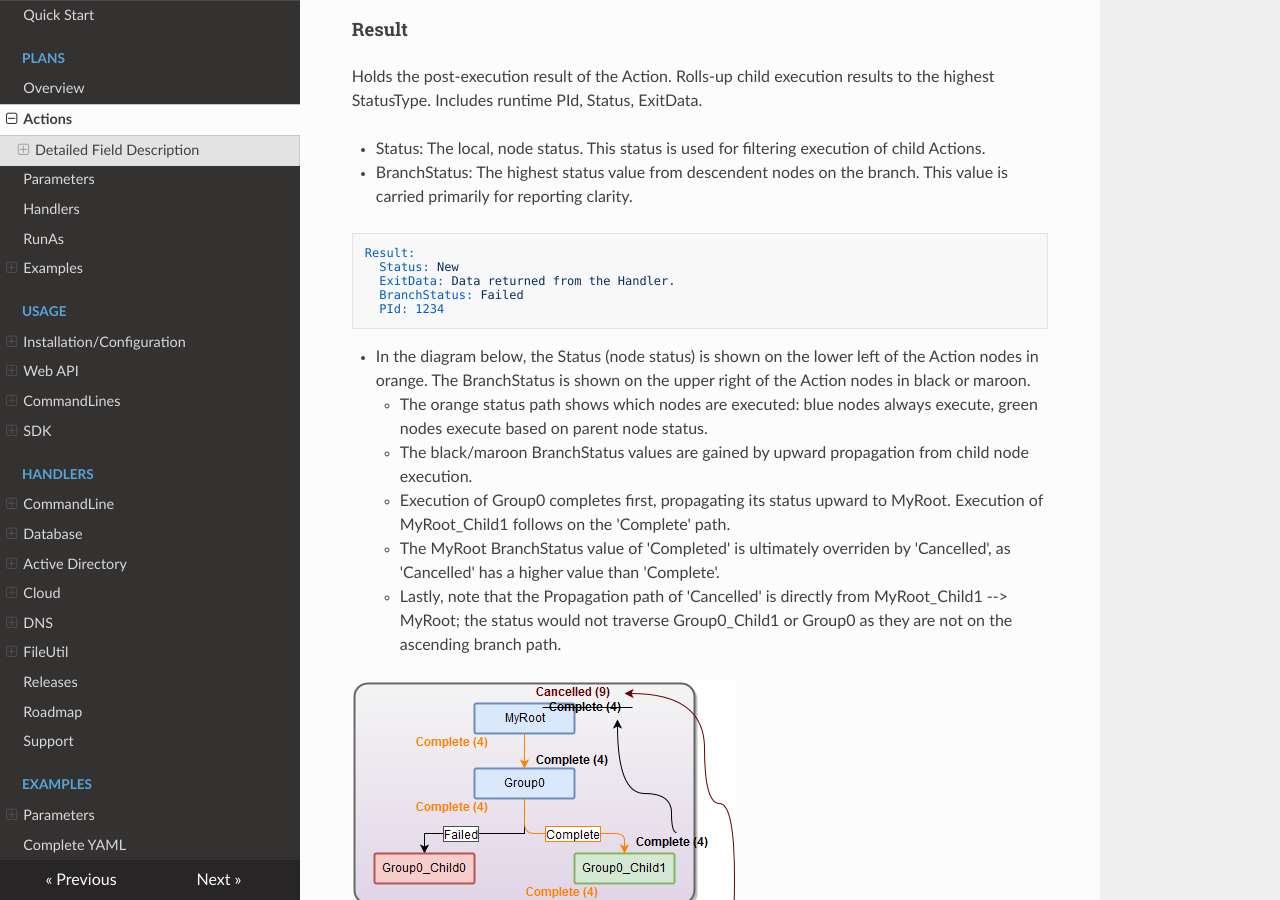
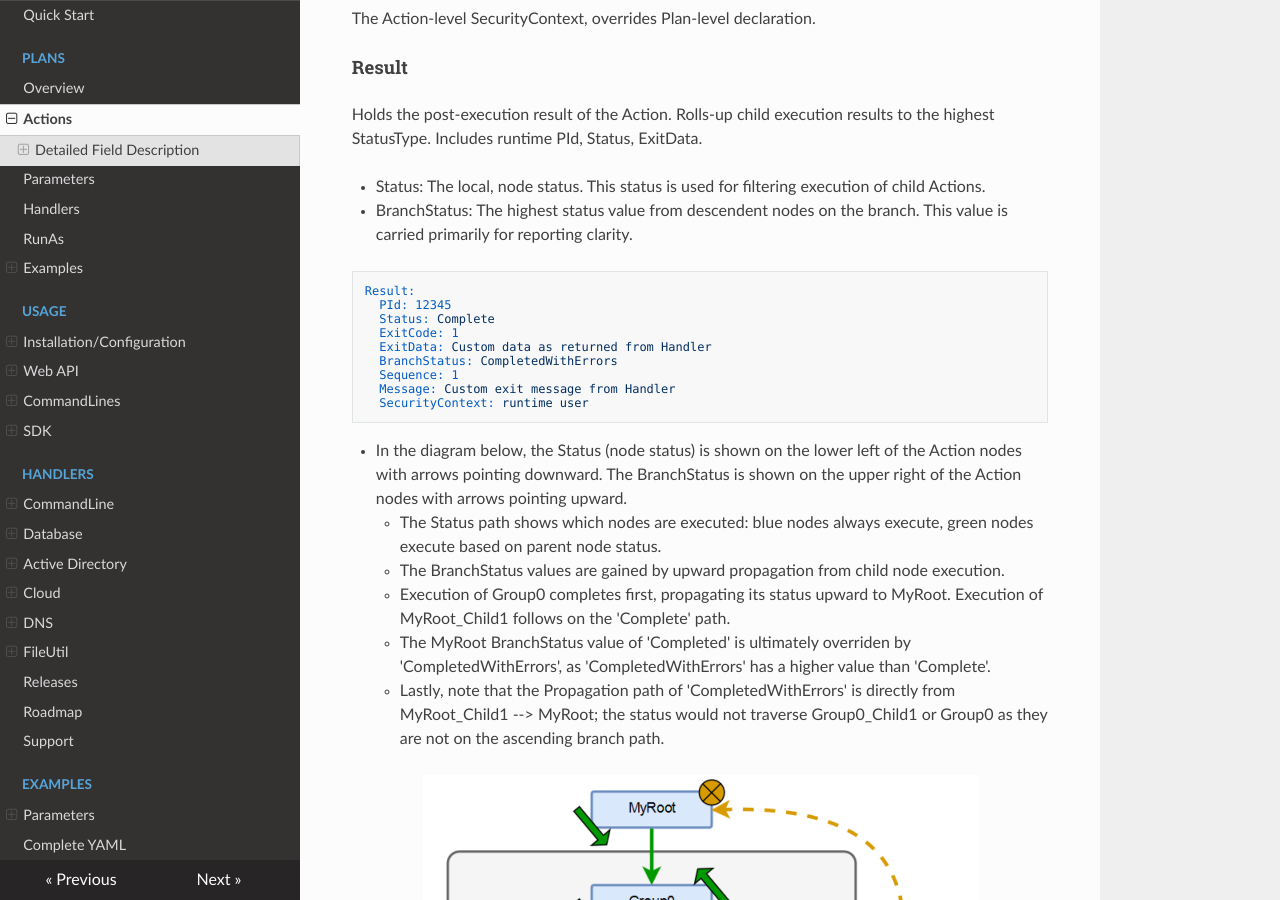
Before and after one commit to SynapseProject/synapse.docs, an MkDocs documentation site: the page built from docs/plans/actions/detail.md, in a window 1280 px wide and 900 px high, scrolled down 2781 px. Built offline with MkDocs 1.6.1, drawn with Linux system fonts in a browser that asks for light colours; nearby versions of some CDN libraries; old or Windows-style settings are respelled for this version of MkDocs.

Commit message:
updated Action.Result information

````diff
--- a/docs/plans/actions/detail.md
+++ b/docs/plans/actions/detail.md
@@ -65,7 +65,7 @@ Actions:
 
  - Represented as a flowchart, the above Plan looks like this:
 
-<p align="left">
+<p align="center">
 <img alt="Synapse Action ExecuteCase Flowchart" src="../../../img/action_executeCaseFlowchart.png" />
 </p>
 
@@ -94,20 +94,24 @@ Holds the post-execution result of the Action. Rolls-up child execution results
 
 ```yaml
 Result:
-  Status: New
-  ExitData: Data returned from the Handler.
-  BranchStatus: Failed
-  PId: 1234
+  PId: 12345
+  Status: Complete
+  ExitCode: 1
+  ExitData: Custom data as returned from Handler
+  BranchStatus: CompletedWithErrors
+  Sequence: 1
+  Message: Custom exit message from Handler
+  SecurityContext: runtime user
 ```
 
-- In the diagram below, the Status (node status) is shown on the lower left of the Action nodes in orange.  The BranchStatus is shown on the upper right of the Action nodes in black or maroon.
-    - The orange status path shows which nodes are executed: blue nodes always execute, green nodes execute based on parent node status.
-    - The black/maroon BranchStatus values are gained by upward propagation from child node execution.
+- In the diagram below, the Status (node status) is shown on the lower left of the Action nodes with arrows pointing downward.  The BranchStatus is shown on the upper right of the Action nodes with arrows pointing upward.
+    - The Status path shows which nodes are executed: blue nodes always execute, green nodes execute based on parent node status.
+    - The BranchStatus values are gained by upward propagation from child node execution.
     - Execution of Group0 completes first, propagating its status upward to MyRoot.  Execution of MyRoot_Child1 follows on the 'Complete' path.
-    - The MyRoot BranchStatus value of 'Completed' is ultimately overriden by 'Cancelled', as 'Cancelled' has a higher value than 'Complete'.
-    - Lastly, note that the Propagation path of 'Cancelled' is directly from MyRoot_Child1 --> MyRoot; the status would not traverse Group0_Child1 or Group0 as they are not on the ascending branch path.
+    - The MyRoot BranchStatus value of 'Completed' is ultimately overriden by 'CompletedWithErrors', as 'CompletedWithErrors' has a higher value than 'Complete'.
+    - Lastly, note that the Propagation path of 'CompletedWithErrors' is directly from MyRoot_Child1 --> MyRoot; the status would not traverse Group0_Child1 or Group0 as they are not on the ascending branch path.
 
-<p align="left">
+<p align="center">
 <img alt="Synapse Action Result.Status Propagation" src="../../../img/action_ResultStatusPropagation.png" />
 </p>
 
````
Also changed, not shown: docs/img/action_ResultStatusPropagation.png, docs/img/action_executeCaseFlowchart.png, 1 other file.
